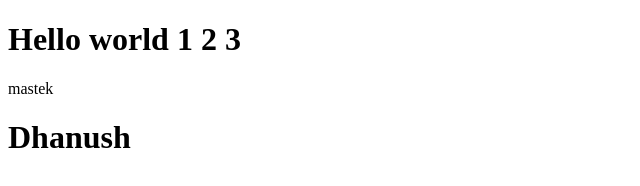
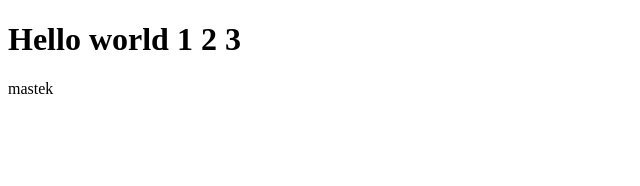
Before and after one commit to Saptha-Ghiri/devops_project_1, a plain HTML site: page index.html in a window 1280 px wide. Shown: the whole page, without its empty margins (0-640 px from the left). Drawn offline with Linux system fonts and the light colour scheme.

Commit message:
html code updated

```diff
--- a/index.html
+++ b/index.html
@@ -8,7 +8,7 @@
 <body>
     <h1>Hello world 1 2 3 </h1>
     <p>mastek</p>
-    <h1>Dhanush</h1>
+
 
 </body>
 </html>
```
